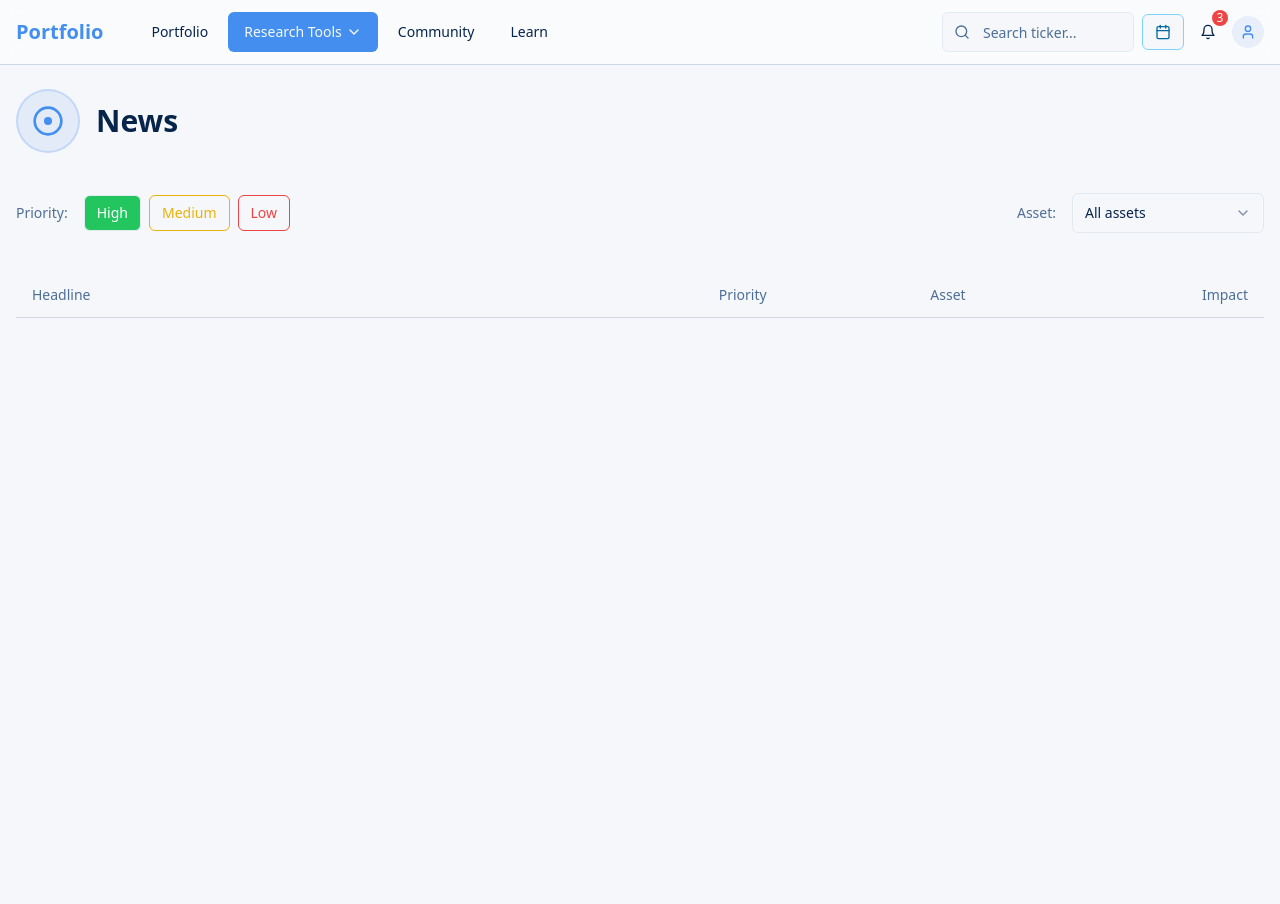
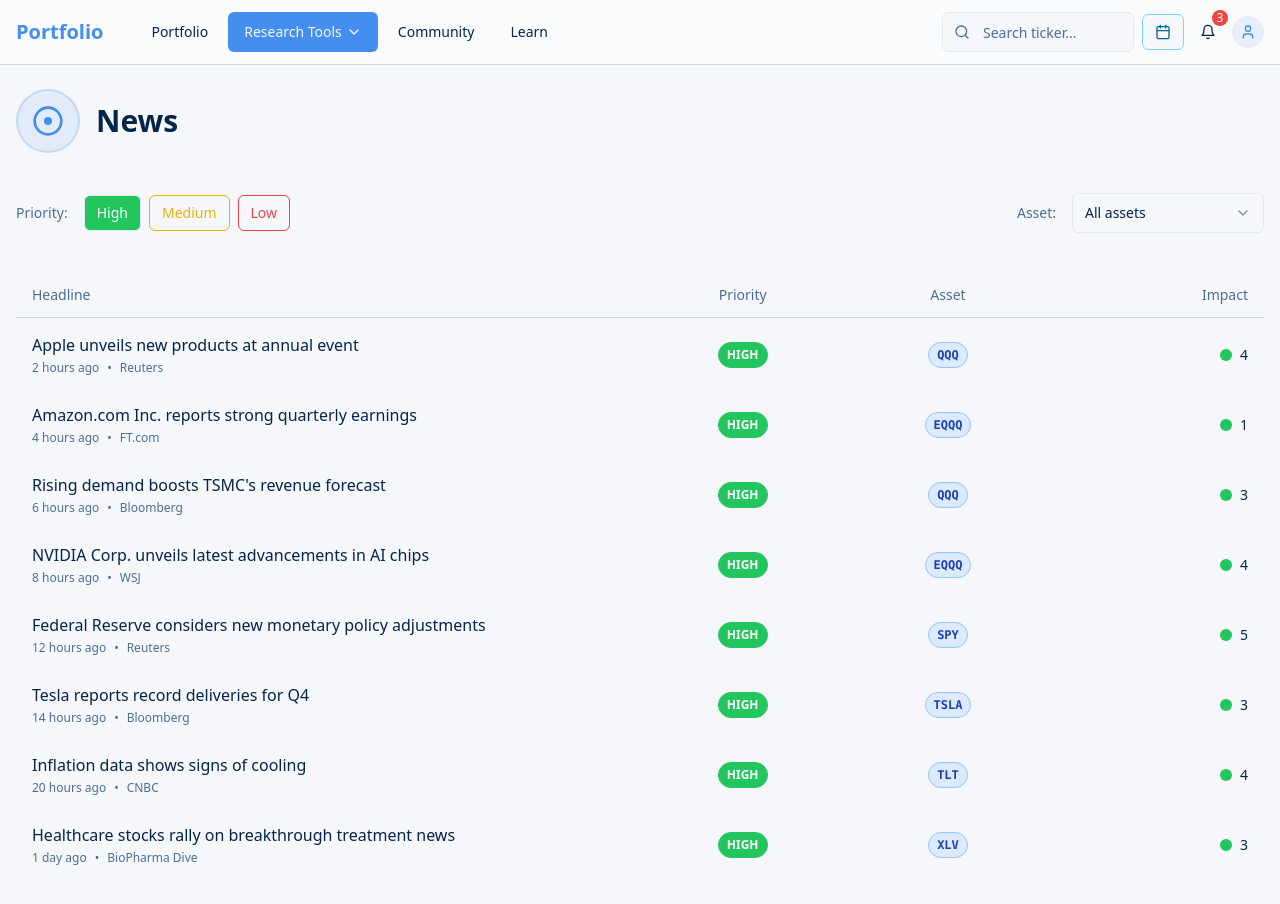
Before and after one commit to ArchieeR/investor-dashboard-flow, a React (Vite) app: page /news in a window 1280 px wide. Shown: the top 904 px of the page. Before the commit the page ends 800 px from the top, so only its background shows below. Built offline with nearby package versions, Linux system fonts and the light colour scheme.

Commit message:
Fix News filter type error
The News component's `importanceFilter` state is a string array, but the `NewsTable` component expects a string. This commit fixes the type mismatch.

```diff
--- a/src/components/news/NewsTable.tsx
+++ b/src/components/news/NewsTable.tsx
@@ -1,3 +1,4 @@
+
 import { Badge } from '@/components/ui/badge';
 
 interface NewsItem {
@@ -149,11 +150,11 @@ const newsData: NewsItem[] = [
 ];
 
 interface NewsTableProps {
-  importanceFilter?: string;
+  importanceFilter?: string[];
   assetFilter?: string;
 }
 
-export const NewsTable = ({ importanceFilter = 'HIGH', assetFilter = 'All assets' }: NewsTableProps) => {
+export const NewsTable = ({ importanceFilter = ['HIGH'], assetFilter = 'All assets' }: NewsTableProps) => {
   const getImportanceColor = (importance: string) => {
     switch (importance) {
       case 'HIGH': return 'bg-green-500';
@@ -174,7 +175,7 @@ export const NewsTable = ({ importanceFilter = 'HIGH', assetFilter = 'All assets
 
   // Filter news data based on importance and asset
   const filteredNews = newsData.filter(item => {
-    const matchesImportance = item.importance === importanceFilter;
+    const matchesImportance = importanceFilter.includes(item.importance);
     const matchesAsset = assetFilter === 'All assets' || item.asset === assetFilter;
     return matchesImportance && matchesAsset;
   });
```
